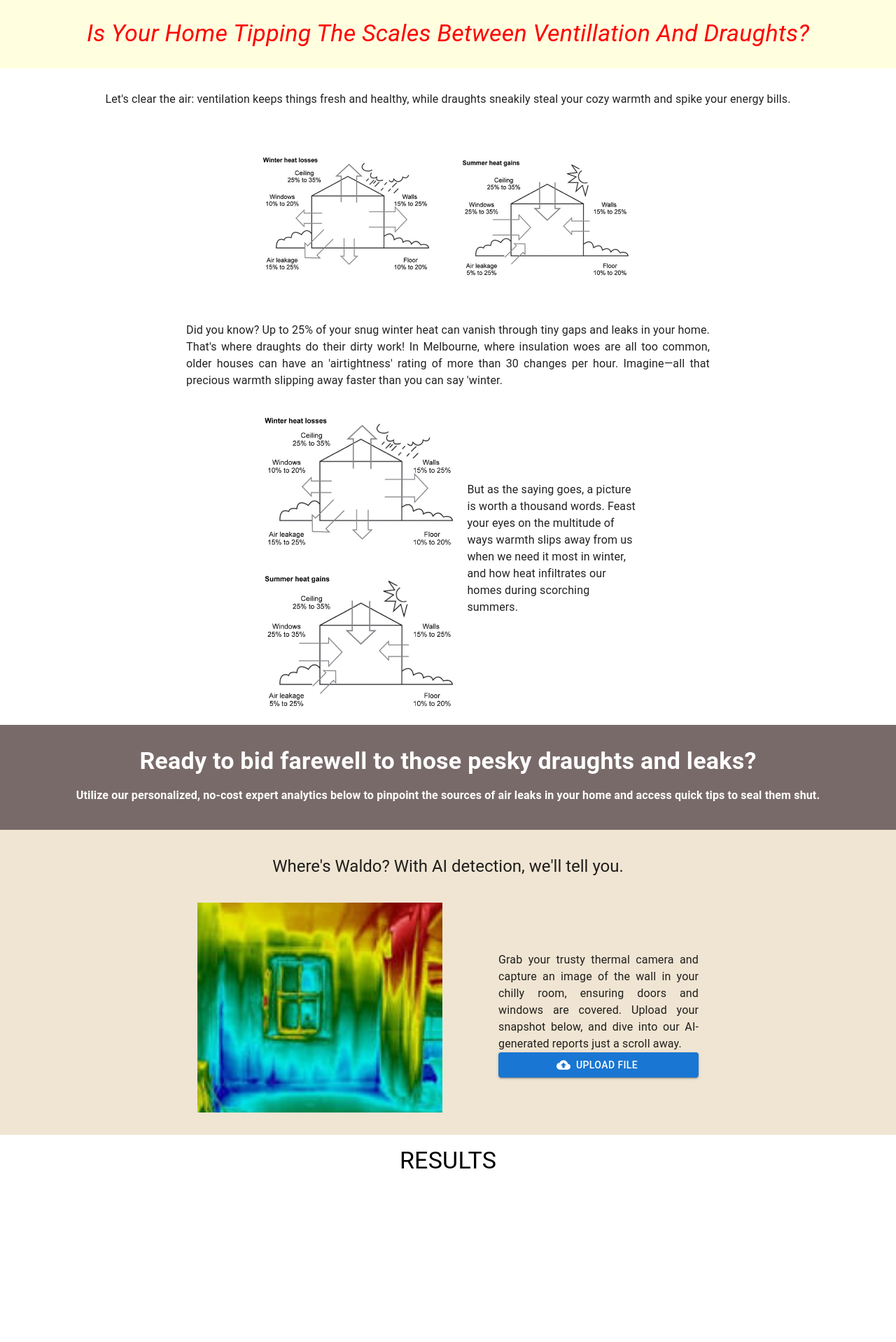
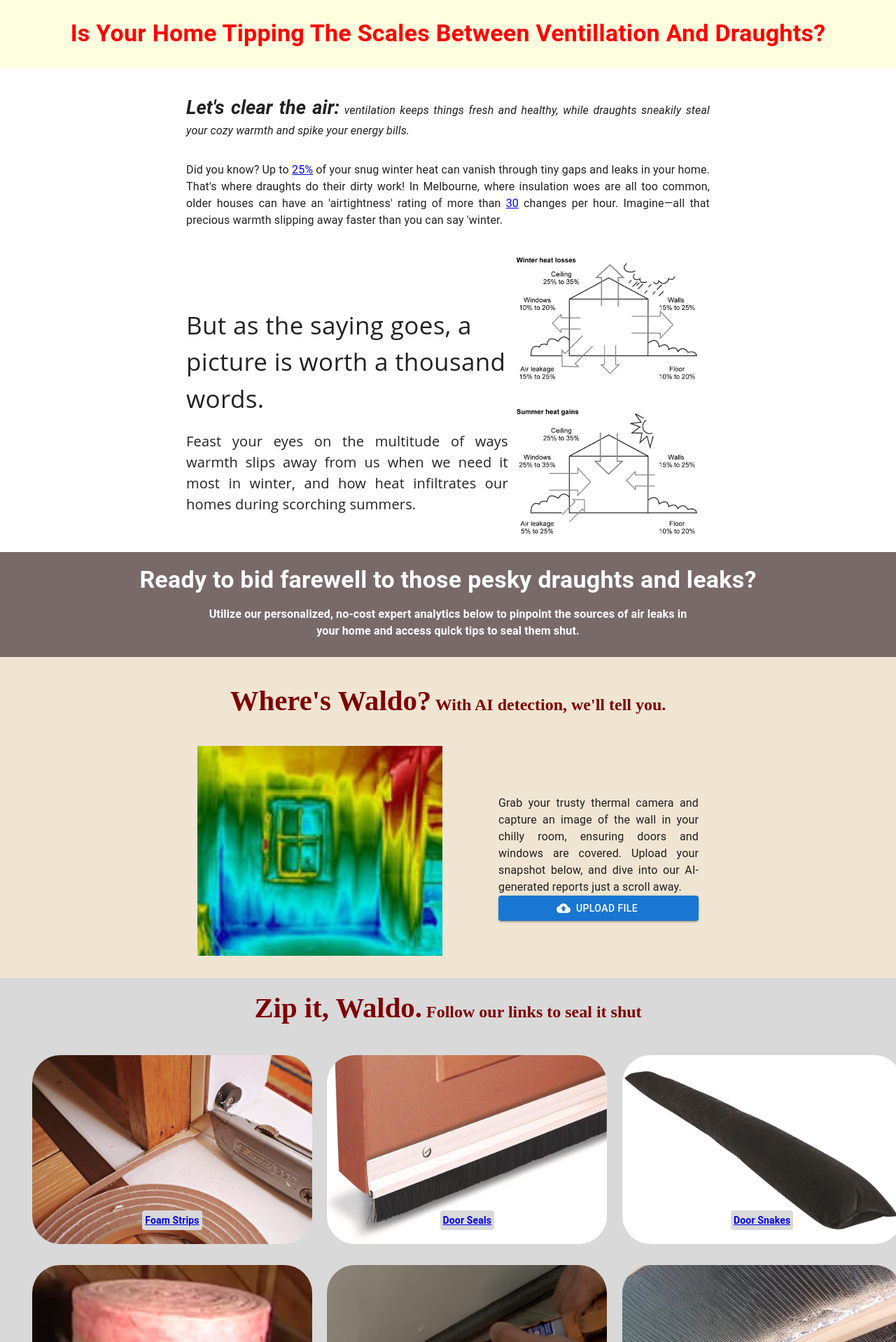
Before and after one commit to Eatgrilledfish/SimpleHearth, a Next.js app in the folder simply-health/: page /thermalai in a window 1280 px wide. Shown: the part 82-2000 px from the top of the page at 70% size. Built offline with nearby package versions, Linux system fonts and the light colour scheme.

Commit message:
change format of thermal ai page

```diff
--- a/simply-health/src/components/ThermalAiContent.js
+++ b/simply-health/src/components/ThermalAiContent.js
@@ -3,57 +3,56 @@ import InputFileUpload from './InputFileUpload';
 
 const ThermalAiContent = () => {
   const images = [
-    { src: "ai1.jpeg", alt: "Image 1", description: "Foam Strips" },
-    { src: "ai2.jpeg", alt: "Image 2", description: "Door Seals" },
-    { src: "ai3.jpeg", alt: "Image 3", description: "Door Snakes" },
-    { src: "ai4.png", alt: "Image 4", description: "DIY Attics" },
-    { src: "ai5.png", alt: "Image 5", description: "DIY Intermediate Tips" },
-    { src: "ai6.png", alt: "Image 6", description: "DIY Roofs" },
+    { src: "ai1.jpeg", alt: "Image 1", description: <span><a className="my-link" href= "https://www.bunnings.com.au/diy-advice/home-improvement/doors-windows/how-to-weatherproof-your-home-for-winter" >Foam Strips</a></span> },
+    { src: "ai2.jpeg", alt: "Image 2", description: <span><a className="my-link" href= "https://www.bunnings.com.au/products/building-hardware/door-hardware/door-seals" >Door Seals</a></span> },
+    { src: "ai3.jpeg", alt: "Image 3", description: <span><a className="my-link" href= "https://www.bunnings.com.au/88cm-x-5-3cm-x-5-3cm-assorted-colour-door-snake_p3961723" >Door Snakes</a></span> },
+    { src: "ai4.png", alt: "Image 4", description: <span><a className="my-link" href= "https://www.youtube.com/watch?v=1i_2Bk3j3q0&ab_channel=Today%27sHomeownerwithDannyLipford" >DIY Attics</a></span> },
+    { src: "ai5.png", alt: "Image 5", description: <span><a className="my-link" href= "https://www.youtube.com/watch?v=MNJFPd_yi8Q&ab_channel=EfficiencyVermont" >DIY Intermediate Tips</a></span> },
+    { src: "ai6.png", alt: "Image 6", description: <span><a className="my-link" href= "https://www.youtube.com/watch?v=R3hyKVshRoc&ab_channel=DIYfferent" >DIY Roofs</a></span> },
   ];
   return (
     <>
       {/* 标题 */}
       <Box sx={{ padding: 2, backgroundColor: 'lightyellow', height: '100px', display: 'flex', alignItems: 'center', justifyContent: 'center' }}>
-        <Typography variant="h4" component="div" sx={{ color: 'red' ,fontStyle: 'italic'}}>Is Your Home Tipping The Scales Between Ventillation And Draughts?</Typography>
+        <Typography variant="h4" component="div" sx={{ color: 'red' ,fontWeight:'bold'}}>Is Your Home Tipping The Scales Between Ventillation And Draughts?</Typography>
       </Box>
 
       {/* 第一段文字 */}
-      <Box sx={{ padding: 4 ,textAlign: 'center'}}>
-        <Typography variant="body1">
-        Let's clear the air: ventilation keeps things fresh and healthy, while draughts sneakily steal your cozy warmth and spike your energy bills.
+      <Box sx={{ padding: 2,marginTop:'20px',textAlign: 'center',marginLeft:'250px',marginRight:'250px',textAlign: 'justify' }}>
+        <Typography variant="body1" sx={{fontStyle:'italic'}}>
+        <span style={{ fontWeight: 'bold', fontSize: '1.7em' }}>Let's clear the air:</span> ventilation keeps things fresh and healthy, while draughts sneakily steal your cozy warmth and spike your energy bills.
         </Typography>
-      </Box>
-
-      {/* 并列的两个图 */}
-      <Box sx={{ display: 'flex', justifyContent: 'space-around', padding: 4 }}>
-        <CardMedia component="img" image="winterSummerhorizontal.png" alt="First Image" sx={{ width: '45%' }} />
-
       </Box>
 
       {/* 第二段文字 */}
       <Box sx={{ padding: 2 ,marginLeft:'250px',marginRight:'250px',textAlign: 'justify'}}>
         <Typography variant="body1">
-        Did you know? Up to 25% of your snug winter heat can vanish through tiny gaps and leaks in your home. That's where draughts do their dirty work! In Melbourne, where insulation woes are all too common, older houses can have an 'airtightness' rating of more than 30 changes per hour. Imagine—all that precious warmth slipping away faster than you can say 'winter.
+        <span>Did you know? Up to <a href="https://www.sustainability.vic.gov.au/energy-efficiency-and-reducing-emissions/building-or-renovating/key-principles-of-energy-efficient-design/planning-and-design/insulation/draught-proofing">25%</a> of your snug winter heat can vanish through tiny gaps and leaks in your home. That's where draughts do their dirty work! In Melbourne, where insulation woes are all too common, older houses can have an 'airtightness' rating of more than <a href="https://www.theguardian.com/commentisfree/2022/jun/13/freezing-indoors-thats-because-australian-homes-are-closer-to-tents-than-insulated-eco-buildings">30</a> changes per hour. Imagine—all that precious warmth slipping away faster than you can say 'winter.</span>
         </Typography>
       </Box>
 
-      {/* 左边两个竖着的图片和右边的一段文字 */}
-      <Box sx={{ display: 'flex', justifyContent: 'space-between', padding: 2 ,marginLeft:'350px',marginRight:'350px'}}>
+      {/* 左侧文字右侧图片 */}
+      <Box sx={{ display: 'flex', justifyContent: 'space-between', padding: 2 ,marginLeft:'250px',marginRight:'250px'}}>
+        <Box sx={{ width: '64%' ,marginTop:'80px'}}>
+          <Typography variant="body1" sx={{fontSize: 35,fontFamily:'open Sans'}}>
+            But as the saying goes, a picture is worth a thousand words.
+          </Typography>
+          <Typography sx={{fontSize: 20, marginTop:'20px',fontFamily:'open Sans',textAlign: 'justify'}}>
+            Feast your eyes on the multitude of ways warmth slips away from us when we need it most in winter, and how heat infiltrates our homes during scorching summers.
+          </Typography>
+        </Box>
+
         <Box sx={{ display: 'flex', flexDirection: 'column', width: '300px' }}>
           <CardMedia component="img" image="winterSummerVertical.jpg" alt="Third Image"  />
 
         </Box>
-        <Box sx={{ width: '45%' ,marginTop:'100px'}}>
-          <Typography variant="body1">
-          But as the saying goes, a picture is worth a thousand words. Feast your eyes on the multitude of ways warmth slips away from us when we need it most in winter, and how heat infiltrates our homes during scorching summers.
-          </Typography>
-        </Box>
+
       </Box>
 
       <Box sx={{ padding: 2, backgroundColor: '#796A6A', height: '150px', display: 'flex',flexDirection: 'column', alignItems: 'center', justifyContent: 'center' }}>
         <Typography variant="h4" component="div" sx={{ color: 'white' ,fontWeight: 'bold',marginTop:'10px'}}>Ready to bid farewell to those pesky draughts and leaks?</Typography>
         <Box sx={{ padding: 2 }}>
-          <Typography variant="body1"sx={{ color: 'white' ,fontWeight: 'bold'}}>
+          <Typography variant="body1"sx={{ color: 'white' ,fontWeight: 'bold',marginLeft:'250px',marginRight:'250px',textAlign: 'center'}}>
             Utilize our personalized, no-cost expert analytics below to pinpoint the sources of air leaks in your home and access quick tips to seal them shut.
           </Typography>
         </Box>
@@ -62,8 +61,8 @@ const ThermalAiContent = () => {
        {/* New Box with a heading, an image, text, and an upload button */}
       <Box sx={{ padding: 2 ,backgroundColor: '#F0E5D3'}}>
         {/* Heading */}
-        <Typography variant="h5" component="div" sx={{ textAlign: 'center', margin: '20px 0' }}>
-            Where's Waldo? With AI detection, we'll tell you.
+        <Typography variant="h5" component="div" sx={{ fontFamily:'Ag ',color:'#800000',textAlign: 'center', margin: '20px 0' ,fontWeight: 'bold'}}>
+          <span style={{ fontWeight: 'bold', fontSize: '1.7em' }}>Where's Waldo?</span> With AI detection, we'll tell you.
         </Typography>
 
         {/* Image and Text with Upload Button */}
@@ -88,17 +87,10 @@ const ThermalAiContent = () => {
         </Box>
       </Box>
 
-      {/* 包含标题“Results”的新Box */}
-      <Box sx={{ padding: 2, backgroundColor: 'white', display: 'flex', justifyContent: 'center' ,height:'300px'}}>
-        <Typography variant="h4" component="div" sx={{ color: 'black' }}>
-          RESULTS
-        </Typography>
-      </Box>
-
        {/* 新Box包含标题和六张图片 */}
       <Box sx={{ padding: 2, backgroundColor: '#D9D9D9' }}>
-        <Typography variant="h5" sx={{ textAlign: 'center', marginBottom: 5 }}>
-          Zip it, Waldo. Follow our links to seal it shut
+        <Typography variant="h5" sx={{ fontFamily:'Ag ',color:'#800000',textAlign: 'center', marginBottom: 5 ,fontWeight: 'bold'}}>
+          <span style={{ fontWeight: 'bold', fontSize: '1.7em' }}>Zip it, Waldo.</span> Follow our links to seal it shut
         </Typography>
 
         <Grid container spacing={2} justifyContent="center">
@@ -119,7 +111,7 @@ const ThermalAiContent = () => {
                   padding: '20px',
                 }}
               >
-                <Typography variant="body2" sx={{ textAlign: 'center', color: 'black',fontWeight:'bold' ,backgroundColor: '#D9D9D9', borderRadius: '4px', padding: '4px' }}>
+                <Typography variant="body2" sx={{ '& .my-link:hover': { color: 'red' }, textAlign: 'center', color: 'black',fontWeight:'bold' ,backgroundColor: '#D9D9D9', borderRadius: '4px', padding: '4px' }}>
                   {image.description}
                 </Typography>
               </Box>
```
